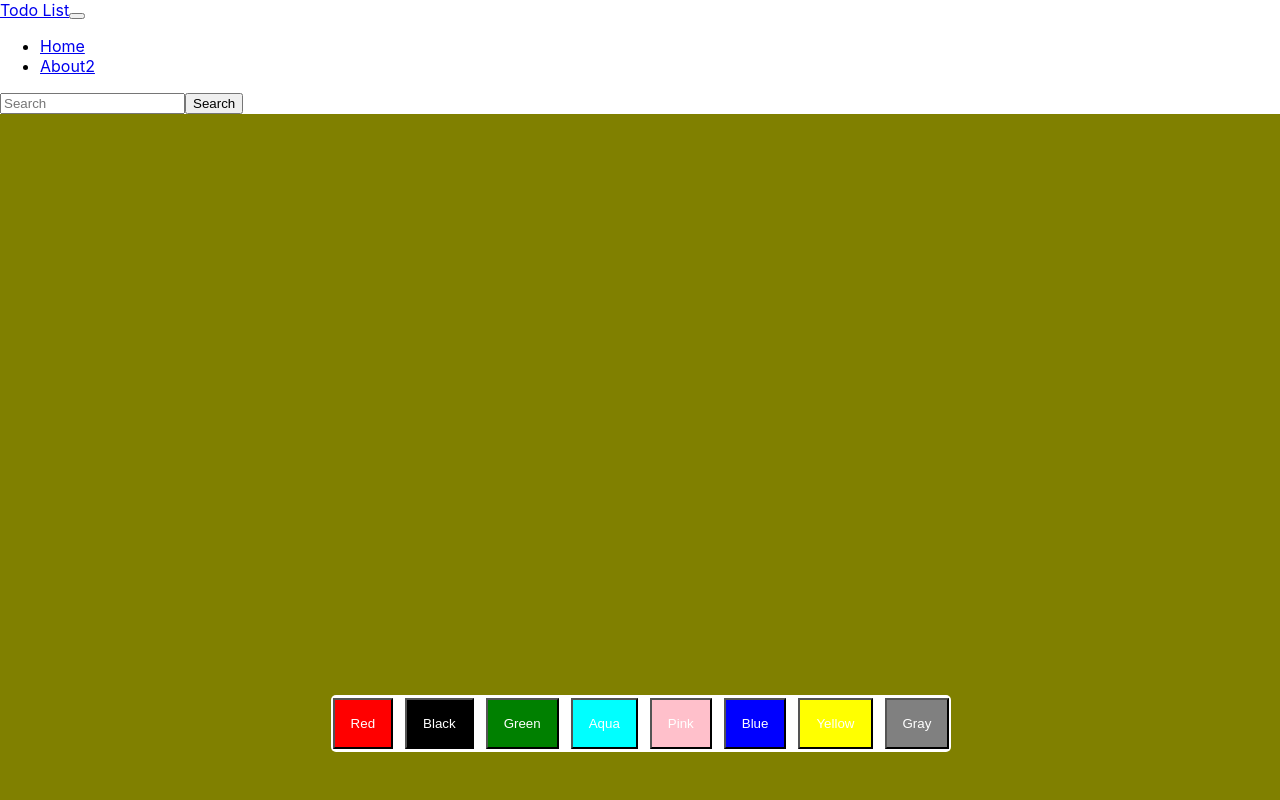
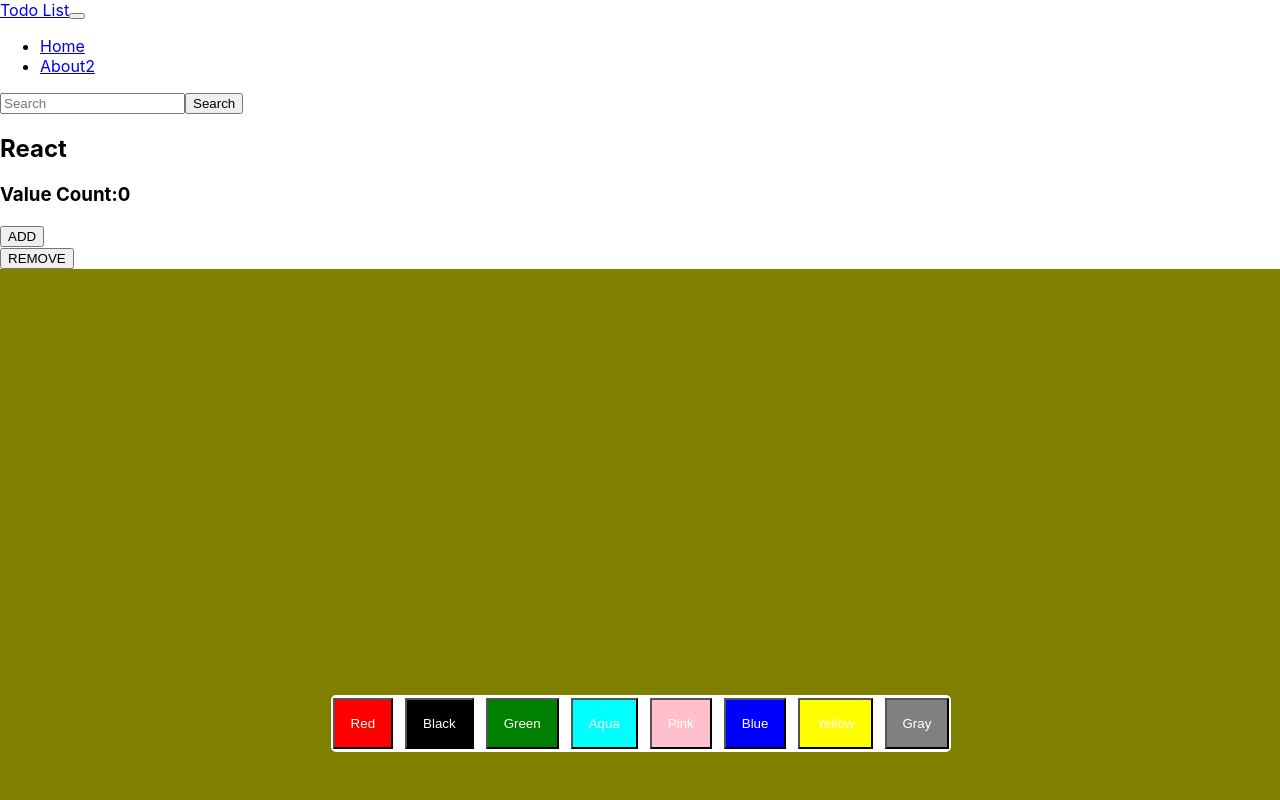
Before and after one commit to Shivamjain2204/React, a React (Create React App) app: page / in a window 1280 px wide. Shown: the top 800 px of the page. Built offline with nearby package versions, Linux system fonts and the light colour scheme; the HTML template or start-up script is replaced by a standard one.

Commit message:
Count Component Added

```diff
--- a/src/App.js
+++ b/src/App.js
@@ -8,7 +8,7 @@ function One(){
   return(
     <>
     <Header about="About2"/>
-    {/* <Count/> */}
+    <Count/>
     <BgChanger/>
 
 
```
